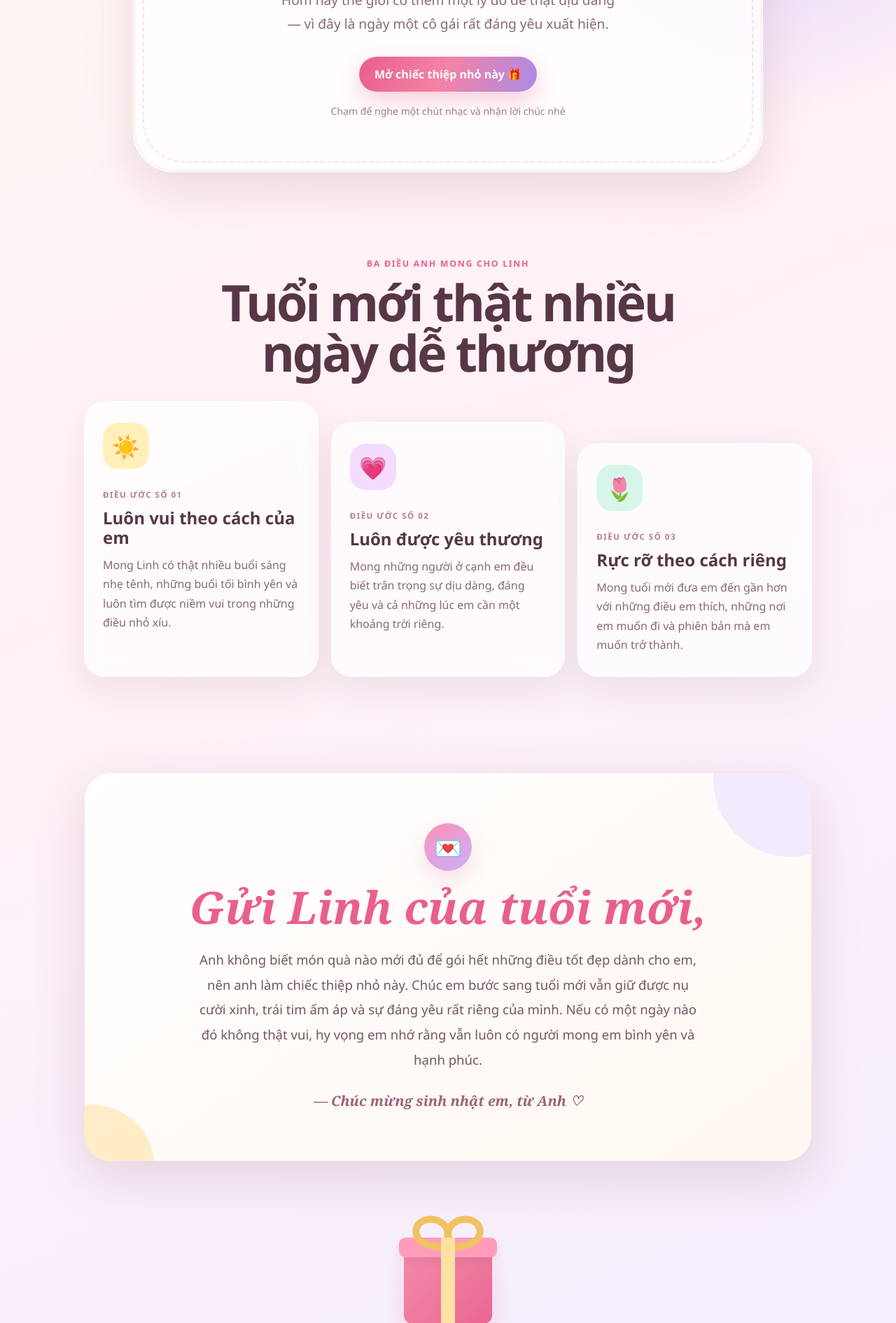
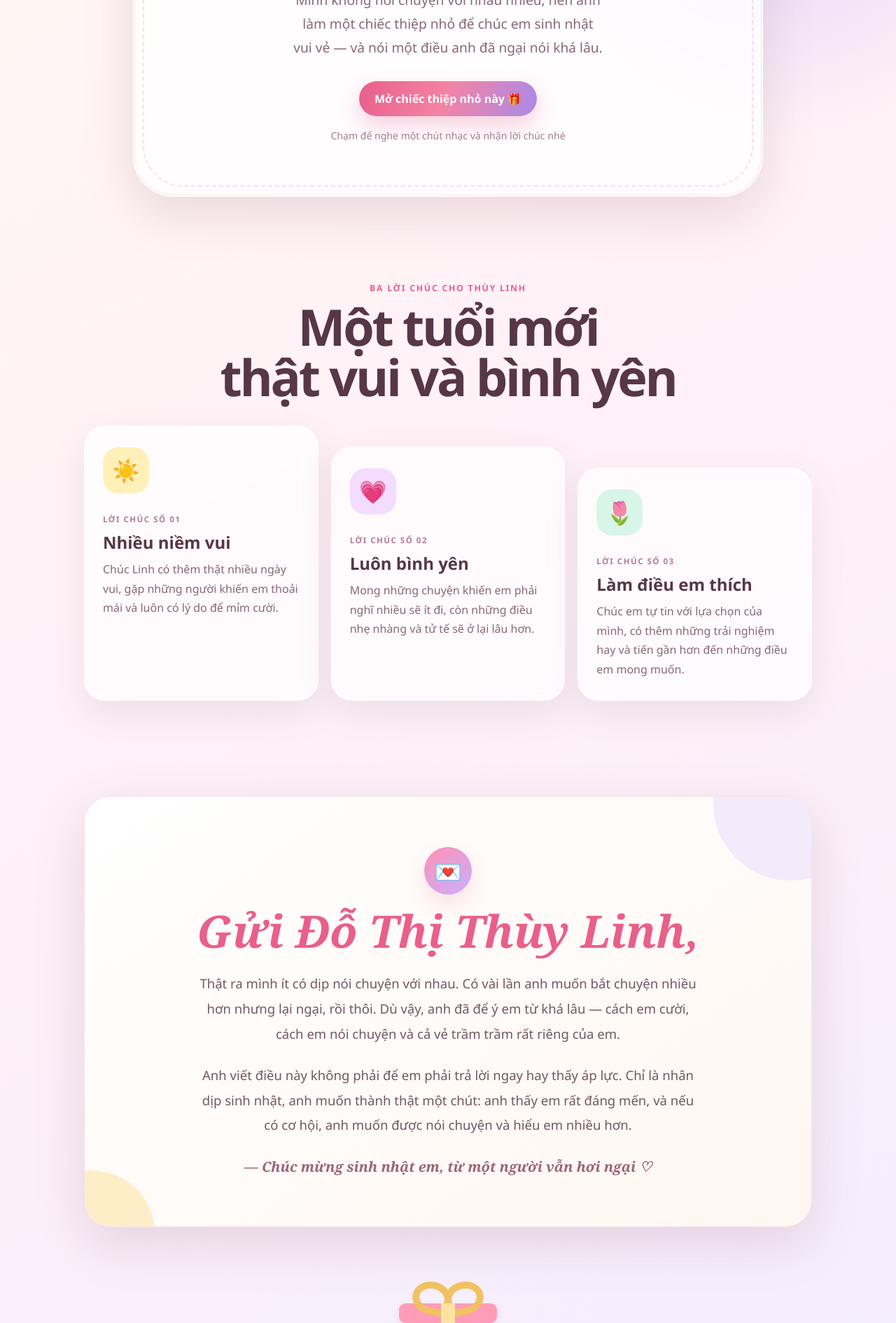
Before and after one commit to duchungpham999-stack/galaxy-crush, a plain HTML site: page index.html in a window 1280 px wide. Shown: the part 749-2639 px from the top of the page at 70% size. Drawn offline with Linux system fonts and the light colour scheme.

Commit message:
Refine birthday message for Thuy Linh

```diff
--- a/index.html
+++ b/index.html
@@ -5,17 +5,17 @@
   <meta name="viewport" content="width=device-width, initial-scale=1, viewport-fit=cover" />
   <meta name="theme-color" content="#fff2f7" />
   <meta name="color-scheme" content="light" />
-  <meta name="description" content="Một chiếc thiệp sinh nhật thật dễ thương dành riêng cho Linh." />
+  <meta name="description" content="Một chiếc thiệp sinh nhật nhỏ dành riêng cho Đỗ Thị Thùy Linh." />
   <meta name="robots" content="noindex,nofollow,noarchive" />
   <meta property="og:type" content="website" />
   <meta property="og:locale" content="vi_VN" />
-  <meta property="og:title" content="Chúc mừng sinh nhật Linh 🎂" />
-  <meta property="og:description" content="Có một món quà nhỏ và thật nhiều lời chúc dễ thương đang đợi Linh mở." />
+  <meta property="og:title" content="Chúc mừng sinh nhật Thùy Linh 🎂" />
+  <meta property="og:description" content="Một lời chúc nhỏ và một điều anh đã ngại nói từ lâu." />
   <meta name="twitter:card" content="summary" />
-  <meta name="twitter:title" content="Chúc mừng sinh nhật Linh 🎂" />
-  <meta name="twitter:description" content="Một chiếc thiệp sinh nhật dành riêng cho Linh." />
+  <meta name="twitter:title" content="Chúc mừng sinh nhật Thùy Linh 🎂" />
+  <meta name="twitter:description" content="Một lời chúc nhỏ dành riêng cho Thùy Linh." />
   <link rel="manifest" href="./manifest.webmanifest" />
-  <title>Happy Birthday, Linh! 🎂</title>
+  <title>Happy Birthday, Thùy Linh! 🎂</title>
   <style>
     :root{--pink:#ff8fb1;--pink-deep:#e95f8c;--lilac:#c8b3ff;--ink:#573746;--muted:#896775;--paper:rgba(255,255,255,.82);--line:rgba(220,112,150,.18);--shadow:0 24px 70px rgba(137,83,108,.18)}
     *{box-sizing:border-box}
@@ -83,33 +83,34 @@
       <div class="balloon b1"></div><div class="balloon b2"></div>
       <div class="tiny-tag">✦ một ngày thật đặc biệt ✦</div>
       <div class="cake" aria-hidden="true">🎂</div>
-      <h1>Happy Birthday<span class="script">Linh!</span></h1>
-      <p class="hero-copy">Hôm nay thế giới có thêm một lý do để thật dịu dàng — vì đây là ngày một cô gái rất đáng yêu xuất hiện.</p>
+      <h1>Happy Birthday<span class="script">Thùy Linh!</span></h1>
+      <p class="hero-copy">Mình không nói chuyện với nhau nhiều, nên anh làm một chiếc thiệp nhỏ để chúc em sinh nhật vui vẻ — và nói một điều anh đã ngại nói khá lâu.</p>
       <button class="primary-btn" id="openBtn">Mở chiếc thiệp nhỏ này 🎁</button>
       <div class="hint">Chạm để nghe một chút nhạc và nhận lời chúc nhé</div>
     </div>
   </header>
   <main id="wishes">
-    <div class="section-title reveal"><span>Ba điều anh mong cho Linh</span><h2>Tuổi mới thật nhiều<br />ngày dễ thương</h2></div>
+    <div class="section-title reveal"><span>Ba lời chúc cho Thùy Linh</span><h2>Một tuổi mới<br />thật vui và bình yên</h2></div>
     <section class="wishes">
-      <article class="wish reveal"><div class="wish-icon">☀️</div><small>Điều ước số 01</small><h3>Luôn vui theo cách của em</h3><p>Mong Linh có thật nhiều buổi sáng nhẹ tênh, những buổi tối bình yên và luôn tìm được niềm vui trong những điều nhỏ xíu.</p></article>
-      <article class="wish reveal"><div class="wish-icon">💗</div><small>Điều ước số 02</small><h3>Luôn được yêu thương</h3><p>Mong những người ở cạnh em đều biết trân trọng sự dịu dàng, đáng yêu và cả những lúc em cần một khoảng trời riêng.</p></article>
-      <article class="wish reveal"><div class="wish-icon">🌷</div><small>Điều ước số 03</small><h3>Rực rỡ theo cách riêng</h3><p>Mong tuổi mới đưa em đến gần hơn với những điều em thích, những nơi em muốn đi và phiên bản mà em muốn trở thành.</p></article>
+      <article class="wish reveal"><div class="wish-icon">☀️</div><small>Lời chúc số 01</small><h3>Nhiều niềm vui</h3><p>Chúc Linh có thêm thật nhiều ngày vui, gặp những người khiến em thoải mái và luôn có lý do để mỉm cười.</p></article>
+      <article class="wish reveal"><div class="wish-icon">💗</div><small>Lời chúc số 02</small><h3>Luôn bình yên</h3><p>Mong những chuyện khiến em phải nghĩ nhiều sẽ ít đi, còn những điều nhẹ nhàng và tử tế sẽ ở lại lâu hơn.</p></article>
+      <article class="wish reveal"><div class="wish-icon">🌷</div><small>Lời chúc số 03</small><h3>Làm điều em thích</h3><p>Chúc em tự tin với lựa chọn của mình, có thêm những trải nghiệm hay và tiến gần hơn đến những điều em mong muốn.</p></article>
     </section>
     <section class="letter reveal">
-      <div class="letter-mark">💌</div><h2>Gửi Linh của tuổi mới,</h2>
-      <p>Anh không biết món quà nào mới đủ để gói hết những điều tốt đẹp dành cho em, nên anh làm chiếc thiệp nhỏ này. Chúc em bước sang tuổi mới vẫn giữ được nụ cười xinh, trái tim ấm áp và sự đáng yêu rất riêng của mình. Nếu có một ngày nào đó không thật vui, hy vọng em nhớ rằng vẫn luôn có người mong em bình yên và hạnh phúc.</p>
-      <div class="signature">— Chúc mừng sinh nhật em, từ Anh ♡</div>
+      <div class="letter-mark">💌</div><h2>Gửi Đỗ Thị Thùy Linh,</h2>
+      <p>Thật ra mình ít có dịp nói chuyện với nhau. Có vài lần anh muốn bắt chuyện nhiều hơn nhưng lại ngại, rồi thôi. Dù vậy, anh đã để ý em từ khá lâu — cách em cười, cách em nói chuyện và cả vẻ trầm trầm rất riêng của em.</p>
+      <p>Anh viết điều này không phải để em phải trả lời ngay hay thấy áp lực. Chỉ là nhân dịp sinh nhật, anh muốn thành thật một chút: anh thấy em rất đáng mến, và nếu có cơ hội, anh muốn được nói chuyện và hiểu em nhiều hơn.</p>
+      <div class="signature">— Chúc mừng sinh nhật em, từ một người vẫn hơi ngại ♡</div>
     </section>
     <section class="gift-zone reveal">
       <div class="gift-box" id="giftBox" role="button" tabindex="0" aria-label="Mở món quà sinh nhật"><span class="bow"></span></div>
       <button class="secondary-btn" id="giftBtn">Chạm để mở món quà cuối ✨</button>
-      <div class="surprise" id="surprise"><h3>Điều bất ngờ là… em chính là món quà 🎀</h3><p>Cảm ơn Linh vì đã xuất hiện và khiến thế giới quanh em trở nên dịu dàng hơn. Mong sinh nhật này sẽ mở đầu cho một năm thật đẹp.</p></div>
-      <div class="actions"><button class="primary-btn" id="celebrateBtn">Thổi nến cùng Linh 🎉</button><button class="secondary-btn" id="shareBtn">Chia sẻ chiếc thiệp 💌</button></div>
+      <div class="surprise" id="surprise"><h3>Chỉ là một lời thật lòng thôi 🌷</h3><p>Anh đã để ý em lâu hơn em nghĩ. Nếu một ngày mình nói chuyện nhiều hơn một chút, anh sẽ rất vui. Còn hôm nay, chỉ cần em có một sinh nhật thật vui là được.</p></div>
+      <div class="actions"><button class="primary-btn" id="celebrateBtn">Gửi một lời chúc cho Linh 🎉</button><button class="secondary-btn" id="shareBtn">Chia sẻ chiếc thiệp 💌</button></div>
     </section>
   </main>
-  <div class="toast" id="toast" role="status" aria-live="polite">Ước nguyện của Linh đã bay lên rồi ✨</div>
-  <footer>Made with ♡ for Linh's special day.</footer>
+  <div class="toast" id="toast" role="status" aria-live="polite">Lời chúc đã được gửi đến Thùy Linh ✨</div>
+  <footer>Một chiếc thiệp nhỏ dành cho Đỗ Thị Thùy Linh.</footer>
   <script>
     const observer=new IntersectionObserver(entries=>entries.forEach(entry=>{if(entry.isIntersecting)entry.target.classList.add('show')}),{threshold:.13});document.querySelectorAll('.reveal').forEach(el=>observer.observe(el));
     const canvas=document.getElementById('confetti'),ctx=canvas.getContext('2d');let W=0,H=0,dpr=1,pieces=[];const palette=['#ff7fa8','#ffc26f','#b69af6','#8bd9c0','#ff9d87','#fff1a8'];
@@ -122,8 +123,8 @@
     async function toggleMusic(force){if(!audioCtx)audioCtx=new(window.AudioContext||window.webkitAudioContext)();if(audioCtx.state==='suspended')await audioCtx.resume();musicOn=force===true?true:!musicOn;clearTimeout(musicTimer);musicBtn.querySelector('.label').textContent=musicOn?'Tắt nhạc':'Bật nhạc';musicBtn.querySelector('.music-icon').textContent=musicOn?'♪':'♫';if(musicOn)loopMusic()}
     musicBtn.addEventListener('click',()=>toggleMusic());const toast=document.getElementById('toast');function showToast(text){toast.textContent=text;toast.classList.add('show');setTimeout(()=>toast.classList.remove('show'),2800)}
     document.getElementById('openBtn').addEventListener('click',async()=>{await toggleMusic(true);burst();document.getElementById('wishes').scrollIntoView({behavior:'smooth'})});
-    const surprise=document.getElementById('surprise');function openGift(){surprise.classList.add('show');burst(W/2,H*.63,110);showToast('Một món quà thật dễ thương dành cho Linh 🎀')}document.getElementById('giftBtn').addEventListener('click',openGift);document.getElementById('giftBox').addEventListener('click',openGift);document.getElementById('giftBox').addEventListener('keydown',e=>{if(e.key==='Enter'||e.key===' '){e.preventDefault();openGift()}});document.getElementById('celebrateBtn').addEventListener('click',()=>{burst(W/2,H*.42,150);showToast('Ước nguyện của Linh đã bay lên rồi ✨')});
-    document.getElementById('shareBtn').addEventListener('click',async()=>{const data={title:'Chúc mừng sinh nhật Linh 🎂',text:'Có một chiếc thiệp sinh nhật nhỏ dành riêng cho Linh 💗',url:location.href};try{if(navigator.share)await navigator.share(data);else{await navigator.clipboard.writeText(location.href);showToast('Đã sao chép đường link chiếc thiệp 💌')}}catch(err){if(err?.name!=='AbortError')showToast('Hãy sao chép đường link trên thanh địa chỉ nhé 💌')}});
+    const surprise=document.getElementById('surprise');function openGift(){surprise.classList.add('show');burst(W/2,H*.63,110);showToast('Một lời thật lòng dành cho Thùy Linh 🌷')}document.getElementById('giftBtn').addEventListener('click',openGift);document.getElementById('giftBox').addEventListener('click',openGift);document.getElementById('giftBox').addEventListener('keydown',e=>{if(e.key==='Enter'||e.key===' '){e.preventDefault();openGift()}});document.getElementById('celebrateBtn').addEventListener('click',()=>{burst(W/2,H*.42,150);showToast('Lời chúc đã được gửi đến Thùy Linh ✨')});
+    document.getElementById('shareBtn').addEventListener('click',async()=>{const data={title:'Chúc mừng sinh nhật Thùy Linh 🎂',text:'Có một chiếc thiệp sinh nhật nhỏ dành riêng cho em.',url:location.href};try{if(navigator.share)await navigator.share(data);else{await navigator.clipboard.writeText(location.href);showToast('Đã sao chép đường link chiếc thiệp 💌')}}catch(err){if(err?.name!=='AbortError')showToast('Hãy sao chép đường link trên thanh địa chỉ nhé 💌')}});
   </script>
 </body>
 </html>
```
